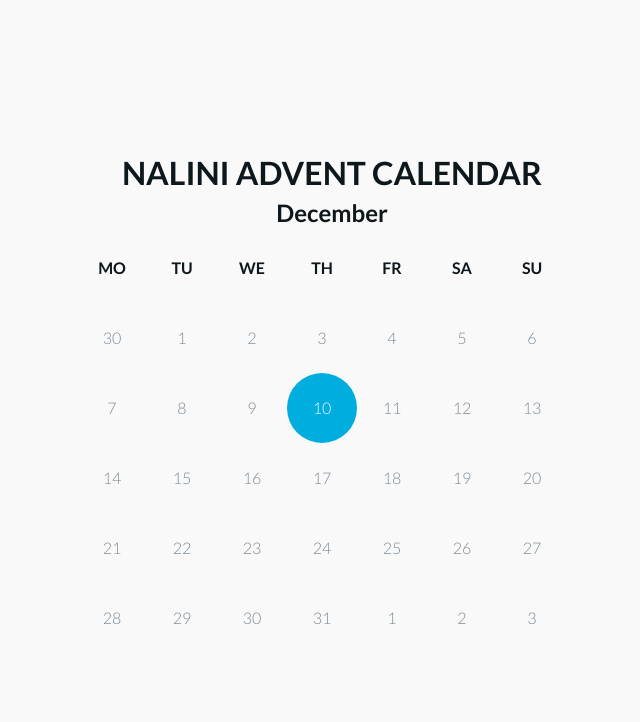
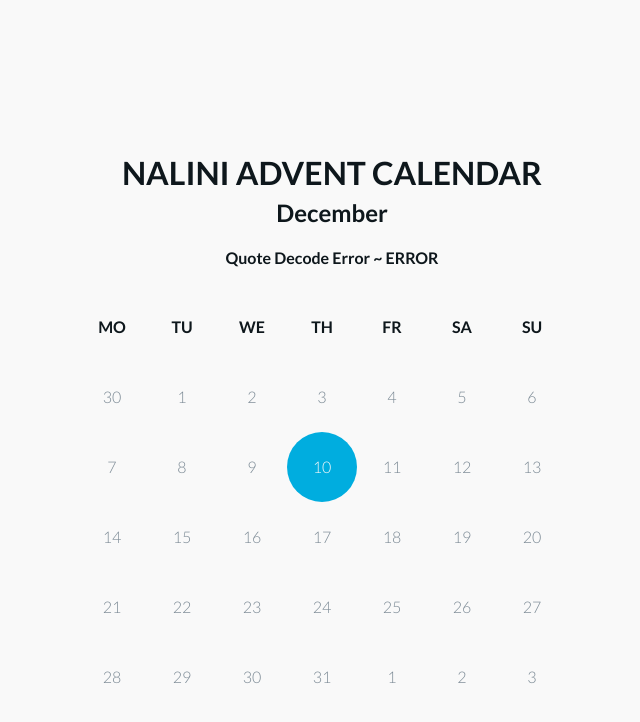
Before and after one commit to JasonAHeron/nalini, a Django app: page / in a window 1280 px wide. Shown: the top 722 px of the page, without its empty margins (318-958 px from the left). Run offline with Django 3.2, Linux system fonts and the light colour scheme; data that the repository does not hold is empty; some libraries are stand-ins or nearby versions.

Commit message:
modular and scale

```diff
--- /dev/null
+++ b/nalinixyz/helper_tests/forismatic_test.py
@@ -0,0 +1,4 @@
+from nalinixyz.nincal.helpers import get_quote
+
+
+print(get_quote())
--- a/nalinixyz/nincal/cal_test.py
+++ b/nalinixyz/nincal/helpers/calendar_helper.py
@@ -1,17 +1,13 @@
+from dateutil.relativedelta import relativedelta
 import calendar
-import datetime
-from dateutil.relativedelta import relativedelta
 
-today = datetime.datetime.date(datetime.datetime.now())
-next = today + relativedelta(months=1)
-previous = today - relativedelta(months=1)
-previous_month = calendar.monthcalendar(previous.year, previous.month)
-this_month = calendar.monthcalendar(today.year, today.month)
-next_month = calendar.monthcalendar(next.year, next.month)
+def create_month(today):
+    next = today + relativedelta(months=1)
+    previous = today - relativedelta(months=1)
+    previous_month = calendar.monthcalendar(previous.year, previous.month)
+    this_month = calendar.monthcalendar(today.year, today.month)
+    next_month = calendar.monthcalendar(next.year, next.month)
 
-
-
-def create_month(previous_month, this_month, next_month):
     last_week_previous_month = previous_month[-1]
     first_week = this_month[0]
     last_week = this_month[-1]
@@ -19,7 +15,3 @@
     fixed_first_week = [previous_month_day or current_month_day for previous_month_day, current_month_day in zip(last_week_previous_month, first_week)]
     fixed_last_week = [current_month_day or next_month_day for current_month_day, next_month_day in zip(last_week, first_week_next_month)]
     return [fixed_first_week] + this_month[1:len(this_month)-1] + [fixed_last_week]
-
-
-
-print(create_month(previous_month, this_month, next_month))
--- /dev/null
+++ b/nalinixyz/nincal/helpers/constants.py
@@ -0,0 +1 @@
+YEAR = ['January',  'February',  'March',  'April',  'May',  'June',  'July',  'August',  'September',  'October',  'November',  'December']
--- /dev/null
+++ b/nalinixyz/nincal/helpers/forismatic_api.py
@@ -0,0 +1,17 @@
+import requests
+import json
+
+def get_quote():
+    response = requests.post('http://api.forismatic.com/api/1.0/', data={
+        'method': 'getQuote',
+        'format': 'json',
+        'lang': 'en',
+    })
+    if response.status_code != 200:
+        return 'Quote Server Unavailable', 'ERROR'
+    try:
+        quote_dict = json.loads(response.text)
+    except json.JSONDecodeError:
+        return "Quote Decode Error", 'ERROR'
+
+    return quote_dict['quoteText'] or 'Quote Unavailable', quote_dict['quoteAuthor'] or 'Author Unavailable'
--- a/nalinixyz/nincal/urls.py
+++ b/nalinixyz/nincal/urls.py
@@ -2,5 +2,5 @@
 from . import views
 
 urlpatterns = [
-    url(r'^$', views.index, name='index'),
+    url(r'^', views.index, name='index'),
 ]
--- a/nalinixyz/nincal/views.py
+++ b/nalinixyz/nincal/views.py
@@ -1,34 +1,20 @@
+import datetime
+
 from django.shortcuts import render
-import calendar
-import datetime
-from dateutil.relativedelta import relativedelta
-
-
-YEAR = ['January',  'February',  'March',  'April',  'May',  'June',  'July',  'August',  'September',  'October',  'November',  'December']
-
-
-def create_month(previous_month, this_month, next_month):
-    last_week_previous_month = previous_month[-1]
-    first_week = this_month[0]
-    last_week = this_month[-1]
-    first_week_next_month = next_month[0]
-    fixed_first_week = [previous_month_day or current_month_day for previous_month_day, current_month_day in zip(last_week_previous_month, first_week)]
-    fixed_last_week = [current_month_day or next_month_day for current_month_day, next_month_day in zip(last_week, first_week_next_month)]
-    return [fixed_first_week] + this_month[1:len(this_month)-1] + [fixed_last_week]
-
+from nincal.helpers.constants import YEAR
+from nincal.helpers.calendar_helper import create_month
+from nincal.helpers.forismatic_api import get_quote
 
 def index(request):
     today = datetime.datetime.date(datetime.datetime.now())
-    next = today + relativedelta(months=1)
-    previous = today - relativedelta(months=1)
-    previous_month = calendar.monthcalendar(previous.year, previous.month)
-    this_month = calendar.monthcalendar(today.year, today.month)
-    next_month = calendar.monthcalendar(next.year, next.month)
+    quote, author = get_quote()
 
-    time_dict = {
+    data = {
         'month_number': today.month,
         'day': today.day,
         'month_name' : YEAR[today.month-1],
-        'weeks' : create_month(previous_month, this_month, next_month)
+        'month' : create_month(today),
+        'quote': quote,
+        'author': author
     }
-    return render(request, 'cal.html', time_dict)
+    return render(request, 'cal.html', data)
--- a/nalinixyz/req.txt
+++ b/nalinixyz/req.txt
@@ -1 +1,3 @@
 Django==1.9
+requests==2.8.1
+python_dateutil==2.4.2
--- a/nalinixyz/static/cal.css
+++ b/nalinixyz/static/cal.css
@@ -147,3 +147,33 @@
 .btn-next {
   right: 6em;
 }
+
+.noselect * {
+    -webkit-touch-callout: none;
+    -webkit-user-select: none;
+    -khtml-user-select: none;
+    -moz-user-select: none;
+    -ms-user-select: none;
+    user-select: none;
+}
+
+
+@media screen and (max-width: 768px) {
+    .container {
+        transform: scale(0.75)
+    }
+}
+
+/*
+
+
+@mid-phone: 480px;
+@max-phone: 767px;
+@min-tablet: 768px;
+@max-tablet: 1024px;
+@min-desktop: 1025px;
+@min-lg-desktop: 1280px;
+@min-xlg-desktop: 1322px;
+@max-xlg-desktop: 1536px;
+
+*/
--- a/nalinixyz/templates/cal.html
+++ b/nalinixyz/templates/cal.html
@@ -4,14 +4,15 @@
 <head>
 
 	<meta charset="UTF-8">
+    <meta name=viewport content="width=device-width, initial-scale=1">
 	<title>NinVent</title>
-	<link rel="stylesheet" href="{%  static "cal.css" %}">
 	<link rel="stylesheet" href="http://fonts.googleapis.com/css?family=Lato:300,400,700">
+    <link rel="stylesheet" href="{%  static "cal.css" %}">
 
 </head>
 <body>
 
-	<div class="container">
+	<div class="container noselect">
 
 		<div class="calendar">
 
@@ -19,6 +20,7 @@
 
 				<h2>Nalini Advent Calendar</h2>
                 <h3>{{ month_name }}</h3>
+                <h4>{{ quote }} ~ {{ author }}</h4>
 
 			</header>
 
@@ -41,9 +43,9 @@
 				</thead>
 
 				<tbody>
-					{%  for week in weeks %}
+					{%  for weeks in month %}
 					<tr>
-                        {%  for week_day in week %}
+                        {%  for week_day in weeks %}
                             {% if week_day == day %}
                             <td class="current-day">{{ week_day }}</td>
                             {% else %}
```
Also changed, not shown: nalinixyz/helper_tests/cal_test.py (added, +8 -0 lines), nalinixyz/__init__.py (added), nalinixyz/nincal/helpers/__init__.py (added).
